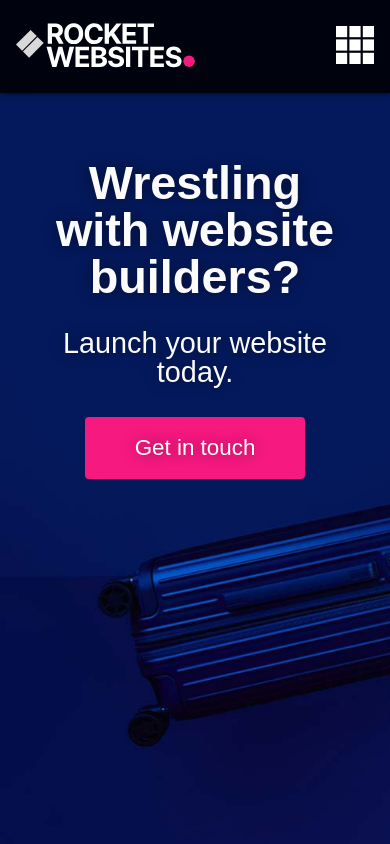
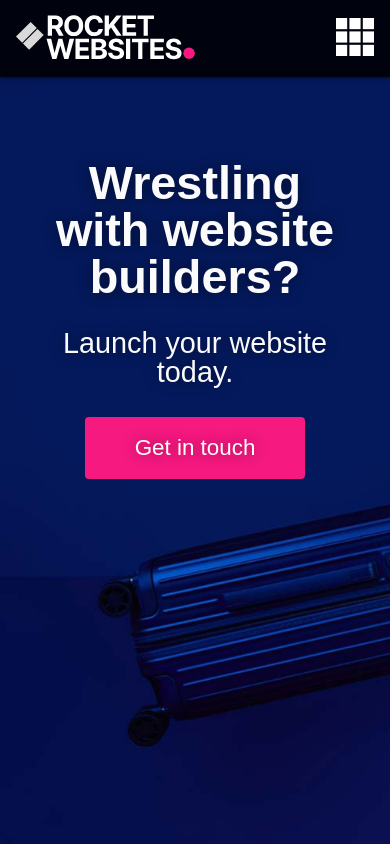
Before and after one commit to will-flores1/marketing-website-theme, a SvelteKit app: page / in a window 390 px wide. Shown: the top 844 px of the page. Built offline with nearby package versions, Linux system fonts and the light colour scheme; a web font is replaced by a local one.

Commit message:
Fix color

```diff
--- a/src/components/Header.svelte
+++ b/src/components/Header.svelte
@@ -17,7 +17,7 @@
 		} else {
 			menu = 'menu-screen hide-menu';
 		}
-		console.log(menu);
+		// console.log(menu);
 	}
 
 	function toggleMenu() {
@@ -194,7 +194,7 @@
 	}
 
 	.nav-menu a:hover {
-		color: rgba(255, 255, 255, 0.383);
+		color: var(--color-theme-1);
 		transition: color 0.5s ease-out;
 	}
 
@@ -279,11 +279,11 @@
 	}
 
 	@media screen and (max-width: 500px) {
-		.logo-container {
-			font-size: 1.6rem;
+		header {
+			height: fit-content;
 		}
 		.nav-container {
-			padding: 1rem;
+			padding: 0.5rem 1rem;
 		}
 	}
 </style>
```
